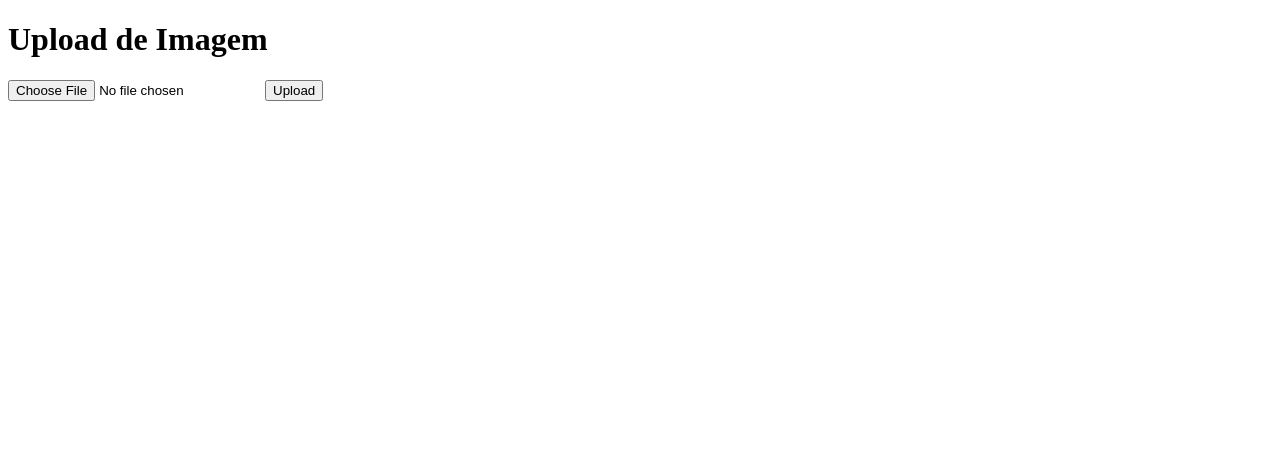
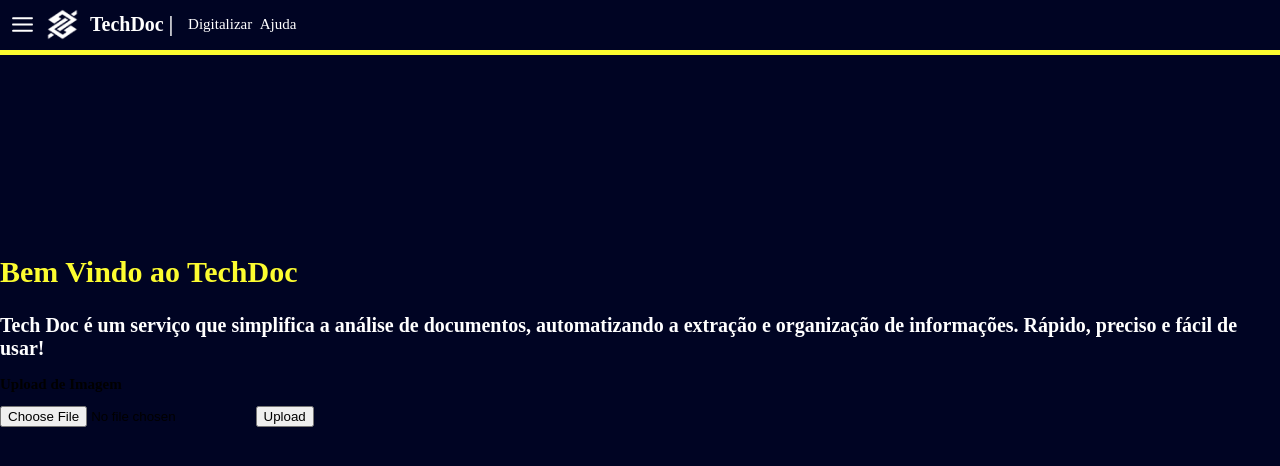
Before and after one commit to RyanRafaelA/BB-DocScanner, a plain HTML site: page index.html in a window 1280 px wide. Drawn offline with Linux system fonts and the light colour scheme.

Commit message:
Começo do front

```diff
--- /dev/null
+++ b/css/index.css
@@ -0,0 +1,63 @@
+/* Fontes  */
+
+/* Config */
+body{
+    background-color: #000423;
+    margin: 0;
+}
+
+:root {
+    font-size: 62.5%;
+}
+
+
+/* header  */
+
+header{
+color: #FFFFFF;
+display: flex;
+gap: 1rem;
+margin-left: 1rem;
+align-items: center;
+}
+
+#img1-header{
+    width: 2.5rem;
+}
+
+#img2-header{
+    width: 3.5rem;
+}
+
+header h1{
+    font-size: 2rem;
+}
+
+header a{
+    text-decoration: none;
+    color: #FFFFFF;
+    font-size: 1.5rem;
+    margin-left: 0.5rem;
+}
+
+hr {
+    border: none;
+    height: 0.5rem;
+    background-color: #FCFC30;
+    margin: 0;
+}
+
+/* pagina de upload  */
+.page-upload{
+    margin-top: 20rem;
+}
+
+.titulo h1{
+    color: #FCFC30;
+    font-size: 3rem;
+}
+
+.descricao h1{
+    color: #FFFFFF;
+    font-size: 2rem;
+}
--- a/index.html
+++ b/index.html
@@ -4,13 +4,41 @@
     <meta charset="UTF-8">
     <meta name="viewport" content="width=device-width, initial-scale=1.0">
     <link rel="icon" href="/static/favicon.ico" type="image/x-icon">
+    <link rel="stylesheet" href="./css/index.css">
     <title>Upload de Imagem</title>
 </head>
+
 <body>
+
+    <header>
+        <img id="img1-header" src="./Imagens/header/li_align-justify.png" alt="">
+        <img id="img2-header" src="./Imagens/header/Imagem15 1.png" alt="">
+        <h1>TechDoc |</h1>
+        <div class="links">
+            <a href="#">Digitalizar</a>
+            <a href="#">Ajuda</a>
+        </div>
+    </header>
+    <hr>
+
+    <section class="page-upload">
+
+        <div class="textos">
+            <div class="titulo">
+                <h1>Bem Vindo ao TechDoc</h1>
+            </div>
+
+            <div class="descricao">
+                <h1>Tech Doc é um serviço que simplifica a análise de documentos, automatizando a extração e organização de informações. <span>Rápido, preciso e fácil de usar!</span></h1>
+            </div>
+        </div>
+
         <h1>Upload de Imagem</h1>
-<form action="/uploadfile/" method="post" enctype="multipart/form-data">  <!-- rota corrigida -->
+        <form action="/uploadfile/" method="post" enctype="multipart/form-data"> <!-- rota corrigida -->
             <input type="file" name="file" accept="image/*,.pdf">
             <button type="submit">Upload</button>
         </form>
+    </section>
+
 </body>
 </html>
```
Also changed, not shown: Imagens/header/Imagem15 1.png (added), Imagens/header/li_align-justify.png (added), 1 other file. Lines whose indentation alone changed are shown as unchanged.
